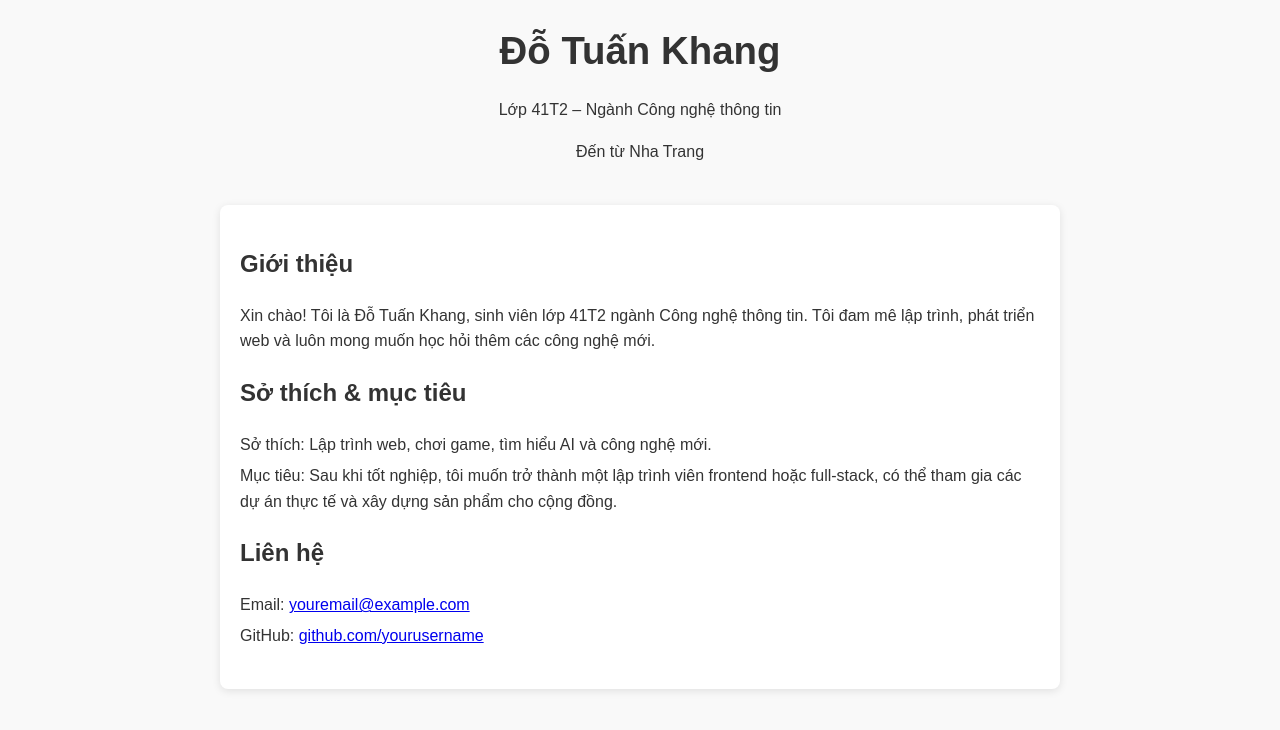
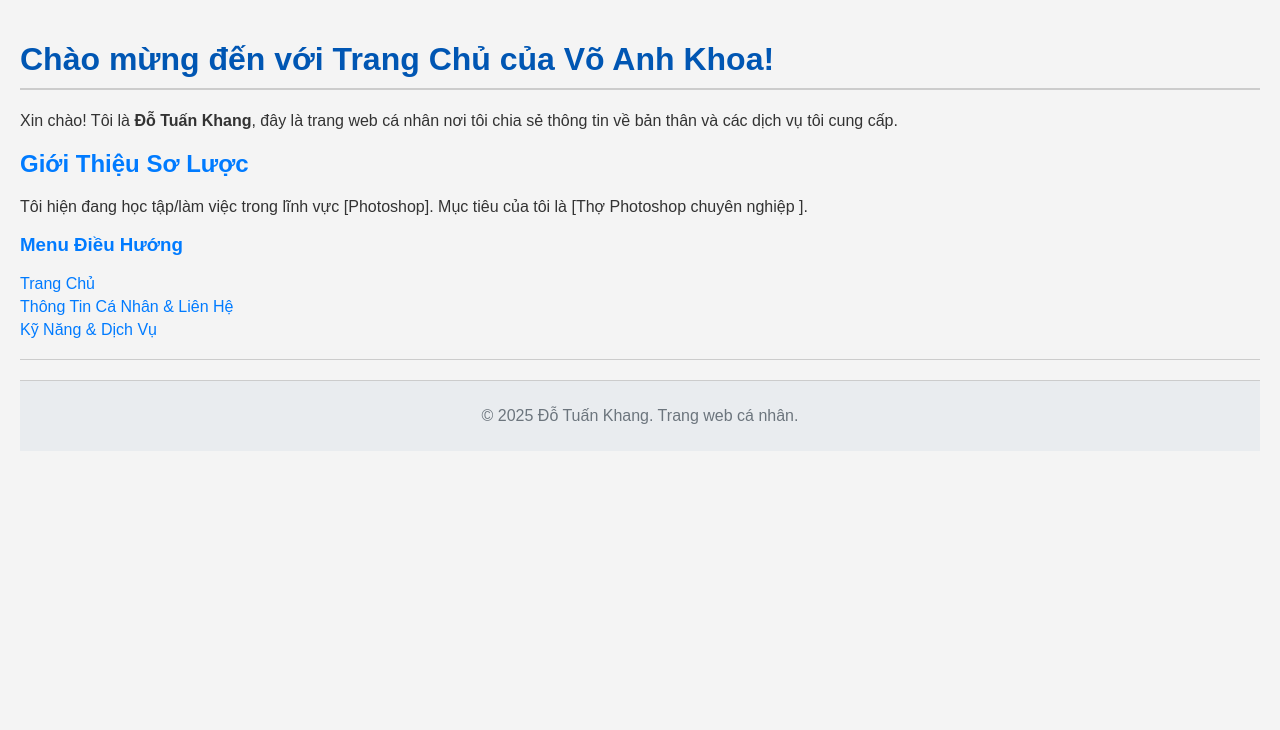
Before and after one commit to Khangne1705/web-khangdeptrai, a plain HTML site: page index.html in a window 1280 px wide. Drawn offline with Linux system fonts and the light colour scheme.

Commit message:
index.html
Updated the structure and style of the homepage, adding new sections and modifying existing content.

```diff
--- a/index.html
+++ b/index.html
@@ -2,65 +2,88 @@
 <html lang="vi">
 <head>
     <meta charset="UTF-8">
-  <meta name="viewport" content="width=device-width, initial-scale=1.0">
-  <title>Đỗ Tuấn Khang – Lớp 41T2</title>
+    <title>Trang Chủ - Đỗ Tuấn Khang </title>
     <style>
+        /* CSS BẮT ĐẦU TẠI ĐÂY */
         body {
             font-family: Arial, sans-serif;
-      line-height: 1.6;
+            background-color: #f4f4f4; /* Màu nền trang web: xanh dương */
+            color: #333; /* Màu chữ chính: Đen */
             margin: 0;
             padding: 20px;
-      background: #f9f9f9;
-      color: #333;
         }
-    header {
+
+        h1 {
+            color: #0056b3; /* Màu tiêu đề chính: Đỏ */
+            border-bottom: 2px solid #ccc;
+            padding-bottom: 10px;
+        }
+
+        h2, h3 {
+            color: #007bff; /* Màu tiêu đề phụ: Đỏ  */
+        }
+
+        /* Định dạng cho tất cả các đường liên kết */
+        a {
+            color: #007bff; /* Màu đường link */
+            text-decoration: none; /* LOẠI BỎ GẠCH CHÂN */
+        }
+
+        /* Hiệu ứng khi di chuột qua đường link */
+        a:hover {
+            color: #0056b3; /* Màu link khi di chuột: Xanh đậm */
+            text-decoration: underline; /* Thêm lại gạch chân khi di chuột */
+        }
+
+        ul {
+            list-style: none; /* Loại bỏ dấu chấm đầu dòng */
+            padding-left: 0;
+        }
+
+        ul li {
+            margin-bottom: 5px;
+        }
+
+        hr {
+            border: 0;
+            height: 1px;
+            background-color: #ccc;
+            margin: 20px 0;
+        }
+
+        footer {
             text-align: center;
-      margin-bottom: 40px;
+            padding: 10px;
+            background-color: #e9ecef; /* Màu nền footer: Xám rất nhạt */
+            color: #6c757d;
+            border-top: 1px solid #ccc;
         }
-    h1 {
-      margin: 0;
-      font-size: 2.4em;
-    }
-    section {
-      max-width: 800px;
-      margin: auto;
-      background: #fff;
-      padding: 20px;
-      border-radius: 8px;
-      box-shadow: 0 2px 8px rgba(0,0,0,0.1);
-    }
-    .info {
-      margin-bottom: 20px;
-    }
-    .info p {
-      margin: 5px 0;
-    }
+        /* CSS KẾT THÚC TẠI ĐÂY */
     </style>
 </head>
 <body>
-  <header>
-    <h1>Đỗ Tuấn Khang</h1>
-    <p>Lớp 41T2 – Ngành Công nghệ thông tin</p>
-    <p>Đến từ Nha Trang</p>
-  </header>
+    <h1>Chào mừng đến với Trang Chủ của Võ Anh Khoa!</h1>
 
-  <section>
-    <div class="info">
-      <h2>Giới thiệu</h2>
-      <p>Xin chào! Tôi là Đỗ Tuấn Khang, sinh viên lớp 41T2 ngành Công nghệ thông tin. Tôi đam mê lập trình, phát triển web và luôn mong muốn học hỏi thêm các công nghệ mới.</p>
-    </div>
+    <p>
+        Xin chào! Tôi là <strong>Đỗ Tuấn Khang</strong>, đây là trang web cá nhân nơi tôi chia sẻ thông tin về bản thân và các dịch vụ tôi cung cấp.
+    </p>
 
-    <div class="info">
-      <h2>Sở thích & mục tiêu</h2>
-      <p>Sở thích: Lập trình web, chơi game, tìm hiểu AI và công nghệ mới.</p>
-      <p>Mục tiêu: Sau khi tốt nghiệp, tôi muốn trở thành một lập trình viên frontend hoặc full-stack, có thể tham gia các dự án thực tế và xây dựng sản phẩm cho cộng đồng.</p>
-    </div>
+    <h2>Giới Thiệu Sơ Lược</h2>
+    <p>
+        Tôi hiện đang học tập/làm việc trong lĩnh vực [Photoshop].
+        Mục tiêu của tôi là [Thợ Photoshop chuyên nghiệp ].
+    </p>
 
-    <div class="info">
-      <h2>Liên hệ</h2>
-      <p>Email: <a href="mailto:youremail@example.com">youremail@example.com</a></p>
-      <p>GitHub: <a href="https://github.com/yourusername" target="_blank">github.com/yourusername</a></p>
-    </div>
-  </section>
+    <h3>Menu Điều Hướng</h3>
+    <ul>
+        <li><a href="trangchu.html">Trang Chủ</a></li>
+        <li><a href="thongtin.html">Thông Tin Cá Nhân & Liên Hệ</a></li>
+        <li><a href="dichvu.html">Kỹ Năng & Dịch Vụ</a></li>
+    </ul>
+
+    <hr>
+    <footer>
+        <p>&copy; 2025 Đỗ Tuấn Khang. Trang web cá nhân.</p>
+    </footer>
 </body>
 </html>
```
Lines whose indentation alone changed are shown as unchanged.
